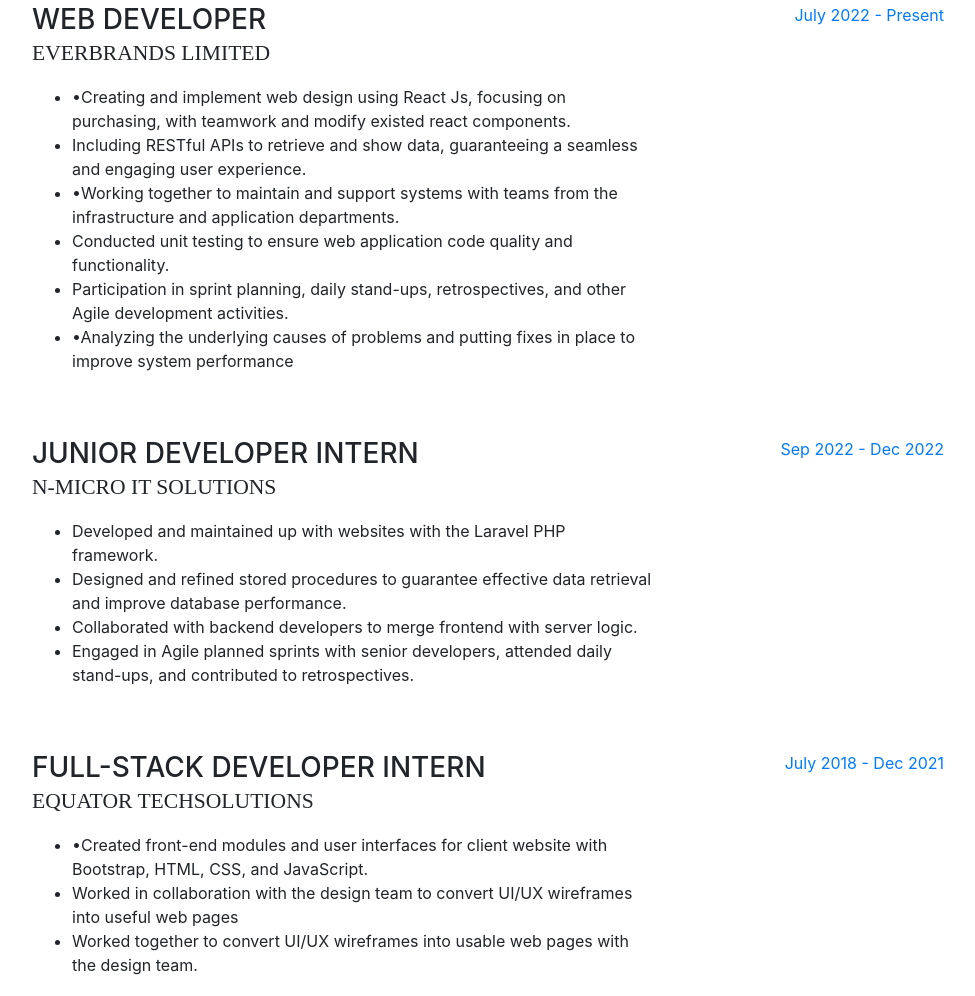
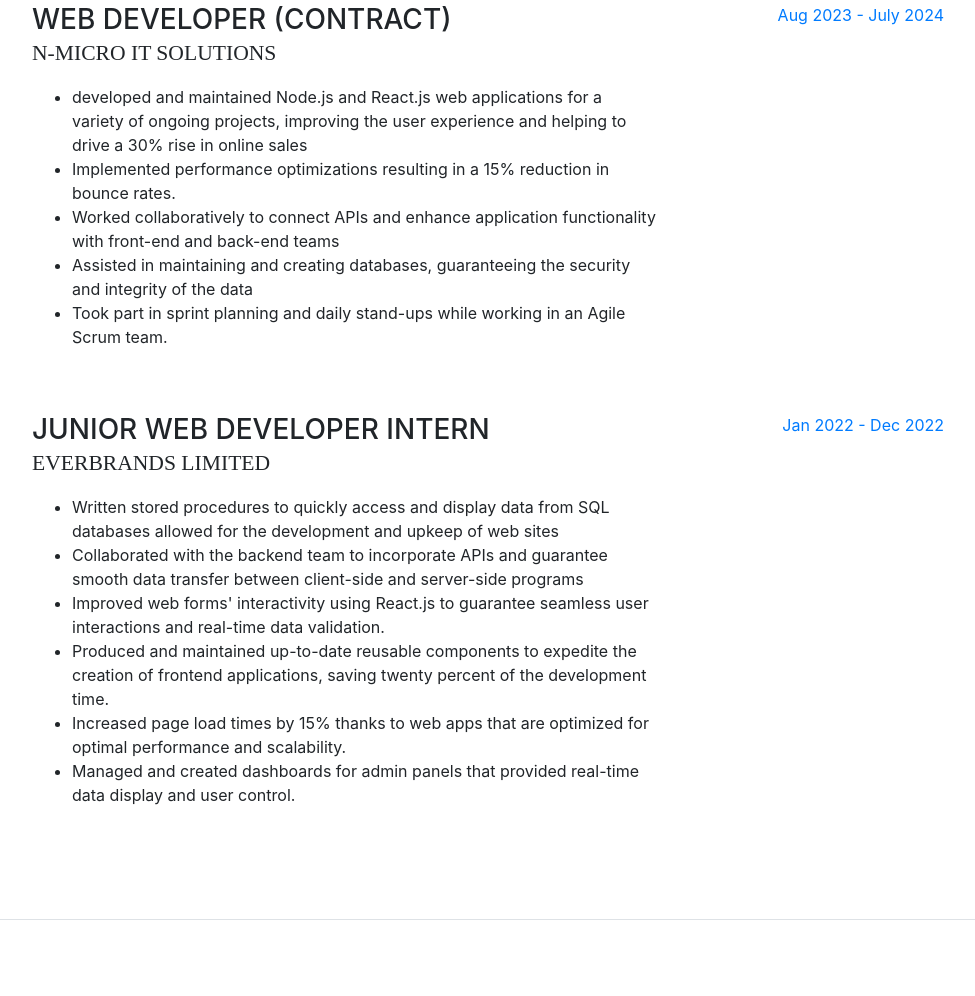
Before and after one commit to vishwa-p/Vishwapatelwebsite, a website with bundled scripts: page index2.html in a window 1280 px wide. Shown: the part 931-1927 px from the top of the page, without its empty margins (288-1263 px from the left). Built offline with nearby package versions, Linux system fonts and the light colour scheme; a web font is replaced by a local one.

Commit message:
Profile changes

```diff
--- a/index2.html
+++ b/index2.html
@@ -96,7 +96,7 @@
             </a>
           </li> -->
           <li class="list-inline-item">
-            <a href="Vishwa-Patel-Resume.pdf" target="_blank" download="Vishwa Patel Resume">
+            <a href="Vishwa Patel Resume.pdf" target="_blank" download="Vishwa Patel Resume">
               <button style="background-color: grey; border-radius: 8px;">Download CV</button>
             </a>
           </li>
@@ -126,51 +126,58 @@
 
         <div class="resume-item d-flex flex-column flex-md-row mb-5">
           <div class="resume-content mr-auto">
-            <h3 class="mb-0">Web Developer</h3>
-            <div class="subheading mb-3">Everbrands Limited</div>
+            <h3 class="mb-0">WEB DEVELOPER (CONTRACT)</h3>
+            <div class="subheading mb-3">N-MICRO IT SOLUTIONS
+            </div>
             <ul>
-              <li>•Creating and implement web design using React Js, focusing on purchasing, with teamwork and modify
-                existed react components.</li>
-              <li>
-                Including RESTful APIs to retrieve and show data, guaranteeing a seamless and engaging user experience.
-              </li>
-              <li>•Working together to maintain and support systems with teams from the infrastructure and application
-                departments.</li>
-              <li>Conducted unit testing to ensure web application code quality and functionality.
-              </li>
-              <li>Participation in sprint planning, daily stand-ups, retrospectives, and other Agile development
-                activities.</li>
-              <li>•Analyzing the underlying causes of problems and putting fixes in place to improve system performance
-              </li>
+              <li>developed and maintained Node.js and React.js web applications for a variety of
+                ongoing projects, improving the user experience and helping to drive a 30% rise in
+                online sales</li>
+              <li>Implemented performance optimizations resulting in a 15% reduction in bounce
+                rates.</li>
+                <li>Worked collaboratively to connect APIs and enhance application functionality with
+                  front-end and back-end teams</li>
+                  <li>Assisted in maintaining and creating databases, guaranteeing the security and
+                    integrity of the data
+                    </li>
+                    <li>Took part in sprint planning and daily stand-ups while working in an Agile Scrum
+                      team.</li>
             </ul>
           </div>
           <div class="resume-date text-md-right">
-            <span class="text-primary">July 2022 - Present</span>
+            <span class="text-primary">Aug 2023 - July 2024</span>
           </div>
         </div>
 
         <div class="resume-item d-flex flex-column flex-md-row mb-5">
           <div class="resume-content mr-auto">
-            <h3 class="mb-0">Junior Developer Intern</h3>
-            <div class="subheading mb-3">N-MICRO IT SOLUTIONS</div>
+            <h3 class="mb-0">Junior Web Developer Intern</h3>
+            <div class="subheading mb-3">EverBrands Limited
+            </div>
             <ul>
-              <li>Developed and maintained up with websites with the Laravel PHP framework.
-              </li>
-              <li>Designed and refined stored procedures to guarantee effective data retrieval and improve database
-                performance.</li>
-              <li>
-                Collaborated with backend developers to merge frontend with server logic.
-              </li>
-              <li>Engaged in Agile planned sprints with senior developers, attended daily stand-ups, and contributed to retrospectives.</li>
+              <li>Written stored procedures to quickly access and display data from SQL databases
+                allowed for the development and upkeep of web sites</li>
+                <li>Collaborated with the backend team to incorporate APIs and guarantee smooth data
+                  transfer between client-side and server-side programs</li>
+                  <li>Improved web forms' interactivity using React.js to guarantee seamless user
+                    interactions and real-time data validation.</li>
+                    <li>Produced and maintained up-to-date reusable components to expedite the creation
+                      of frontend applications, saving twenty percent of the development time.</li>
+                      <li>Increased page load times by 15% thanks to web apps that are optimized for optimal
+                        performance and scalability.
+                        </li>
+                        <li>Managed and created dashboards for admin panels that provided real-time data
+                          display and user control.
+                          </li>
             </ul>
             <p></p>
           </div>
           <div class="resume-date text-md-right">
-            <span class="text-primary">Sep 2022 - Dec 2022</span>
+            <span class="text-primary">Jan 2022 - Dec 2022</span>
           </div>
         </div>
 
-        <div class="resume-item d-flex flex-column flex-md-row mb-5">
+        <!-- <div class="resume-item d-flex flex-column flex-md-row mb-5">
           <div class="resume-content mr-auto">
             <h3 class="mb-0">Full-Stack Developer Intern</h3>
             <div class="subheading mb-3">Equator TechSolutions</div>
@@ -181,9 +188,9 @@
             </ul>
           </div>
           <div class="resume-date text-md-right">
-            <span class="text-primary">July 2018 - Dec 2021</span>
+            <span class="text-primary">Jan 2022 - Dec 2022</span>
           </div>
-        </div>
+        </div> -->
       </div>
     </section>
 
```
Also changed, not shown: 2 other files.
